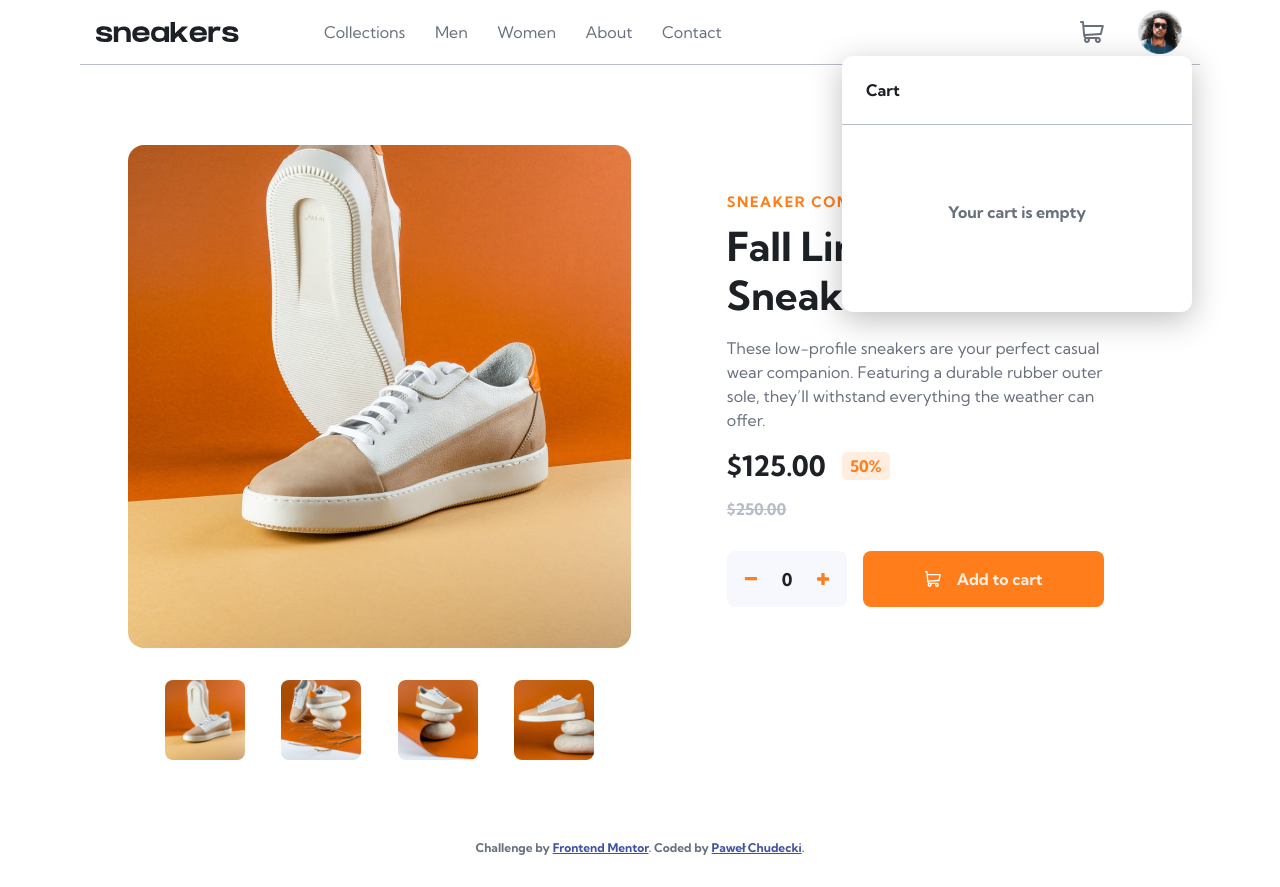
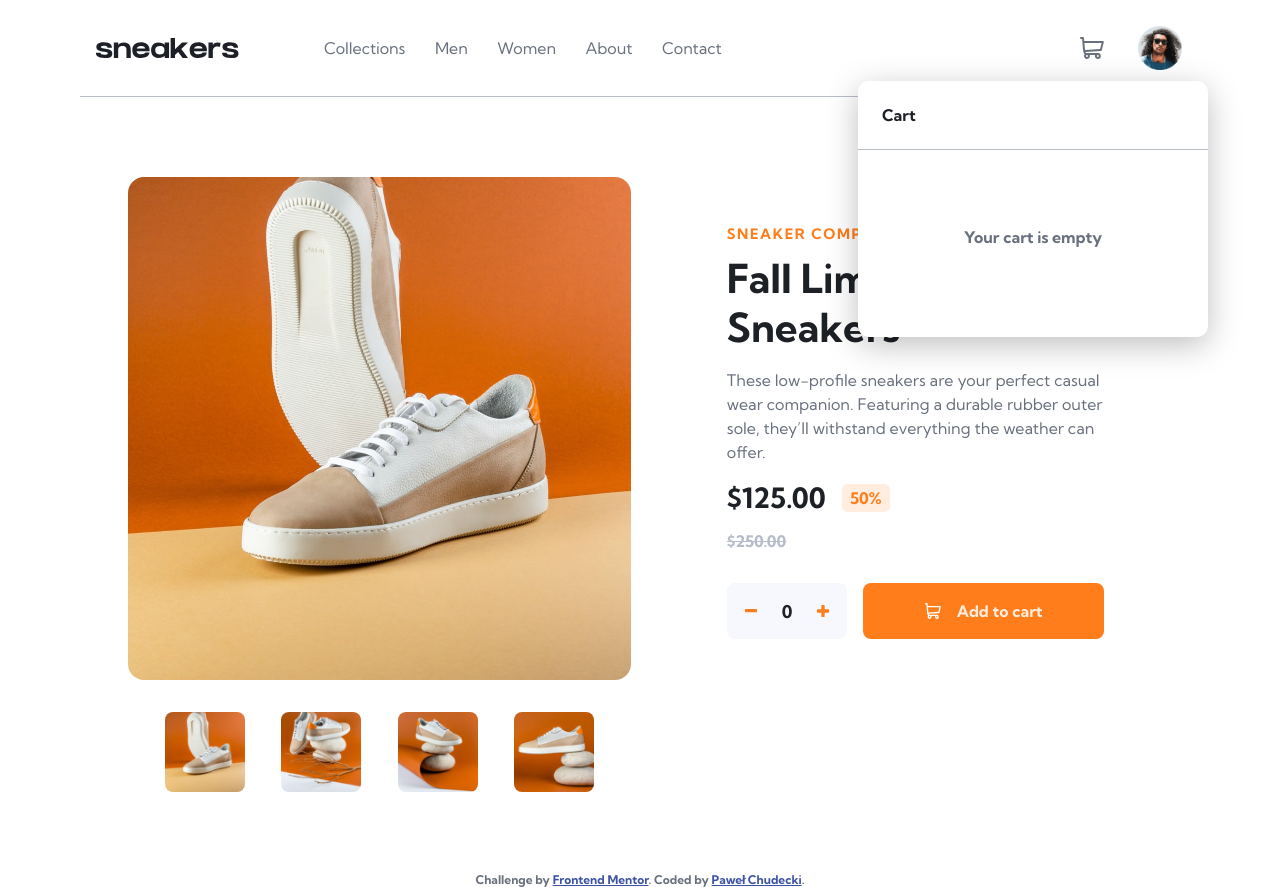
Before and after one commit to SoulRvr29/ecommerce-product-page, a plain HTML site: page index.html in a window 1280 px wide. Both pictures are taken after a click on the element 1092 px from the left and 32 px from the top of the page. Before the commit the page ends 855 px from the top, so only its background shows below. Drawn offline with Linux system fonts and the light colour scheme.

Commit message:
adding screens, and readme

```diff
--- a/index.css
+++ b/index.css
@@ -51,6 +51,7 @@ body {
   display: flex;
   flex-direction: column;
   align-items: center;
+  animation: liFade 1s;
 }
 /*****************/
 /*****  NAV  *****/
@@ -61,13 +62,12 @@ nav {
   background-color: var(--White);
   left: 0;
   top: 0;
-  z-index: 2;
+  z-index: 4;
   height: 100vh;
   width: 65%;
   animation: navSlide 1s;
 }
 ul {
-  z-index: 2;
   list-style-type: none;
   font-size: 1.25rem;
   font-weight: 700;
@@ -86,7 +86,7 @@ li:hover {
   position: absolute;
   top: 0;
   left: 0;
-  z-index: 1;
+  z-index: 3;
   width: 100vw;
   height: 100vh;
   background-color: var(--Black-75);
@@ -95,6 +95,9 @@ li:hover {
   display: flex;
 }
 
+/************************/
+/*****  ANIMATIONS  *****/
+/************************/
 @keyframes navSlide {
   from {
     width: 0%;
@@ -122,7 +125,7 @@ header {
   justify-content: space-between;
   padding: 1.5rem;
   max-width: 35rem;
-  height: 4rem;
+  height: 6rem;
   width: 100%;
 }
 
@@ -130,6 +133,7 @@ main {
   max-width: 35rem;
   display: grid;
   justify-items: center;
+  position: relative;
 }
 .headerL,
 .headerR {
@@ -139,7 +143,7 @@ main {
 }
 .menu {
   width: 1rem;
-  z-index: 3;
+  z-index: 5;
 }
 .logo {
   width: 9rem;
@@ -178,7 +182,6 @@ main {
 /*****  CART CONTENT  *****/
 /**************************/
 .cartContent {
-  display: grid;
   display: none;
   justify-content: center;
   align-items: start;
@@ -201,7 +204,6 @@ main {
   width: 100%;
 }
 .cartContent > p {
-  /* display: none; */
   margin-top: 9rem;
   font-size: 1rem;
   color: var(--Dark-grayish-blue);
@@ -417,7 +419,6 @@ p {
   font-size: 1rem;
   font-weight: 700;
   border-radius: 0.5rem;
-  /* margin: 3rem 0; */
 }
 .addToCart img {
   width: 1rem;
@@ -444,9 +445,9 @@ footer a:hover {
   color: var(--Orange);
   text-shadow: 0 0 15px rgba(255, 125, 26, 30%);
 }
-/*************************/
-/*****  MEDIA QUERY  *****/
-/*************************/
+/**************************************/
+/*****  MEDIA QUERY   WIDTH > 800 *****/
+/**************************************/
 @media screen and (min-width: 800px) {
   header {
     padding: 0;
@@ -475,6 +476,7 @@ footer a:hover {
     margin: 0;
     order: 2;
     padding: 0;
+    animation: none;
   }
   .navBkg {
     display: none;
@@ -483,7 +485,7 @@ footer a:hover {
     display: inline-flex;
     align-items: center;
     margin: 0 min(1vw, 8rem);
-    height: 4rem;
+    height: 6rem;
     transition: color 0.5s;
   }
   li:hover {
@@ -510,8 +512,9 @@ footer a:hover {
     width: 3rem;
   }
   .cartContent {
-    top: 3rem;
-    right: 5rem;
+    z-index: 4;
+    top: -1.5rem;
+    right: -1rem;
     box-shadow: 0 0.5rem 2rem rgba(0, 0, 0, 0.253);
   }
   /*****  gallery  *****/
@@ -548,7 +551,7 @@ footer a:hover {
     cursor: pointer;
   }
   .arrows {
-    display: none;
+    /* display: none; */
   }
   .leftArrow,
   .rightArrow {
--- a/index.js
+++ b/index.js
@@ -38,7 +38,6 @@ let actualAmountNr = 0;
 /*****************/
 thumbials.forEach((thumb) => {
   thumb.addEventListener("click", () => {
-    // actualImgNr = thumb.alt.at(-1);
     thumbials.forEach((thumb) => {
       thumb.style.border = "none";
     });
@@ -113,7 +112,6 @@ leftArrow.forEach((arrow) => {
 /*******************/
 rightArrow.forEach((arrow) => {
   arrow.addEventListener("click", () => {
-    // console.log(actualImgNr);
     if (actualImgNr < 4) {
       actualImgNr++;
       if (self.innerWidth > 800) {
@@ -192,13 +190,11 @@ menuBtn.addEventListener("click", () => {
   console.log(menuBtn);
   if (menuState == false) {
     document.querySelector(".menu img").src = "images/icon-close.svg";
-    // navBkg.style.display = "block";
     navBkg.classList.add("display");
     menuState = !menuState;
     nav.classList.add("display");
   } else {
     document.querySelector(".menu img").src = "images/icon-menu.svg";
-    // navBkg.style.display = "none";
     navBkg.classList.remove("display");
     menuState = !menuState;
     nav.classList.remove("display");
```
Also changed, not shown: screenshot-mobile1.jpeg (added), screenshot-mobile2.jpeg (added), screenshot-mobile3.jpeg (added), screenshot.jpeg (added), 1 other file.
